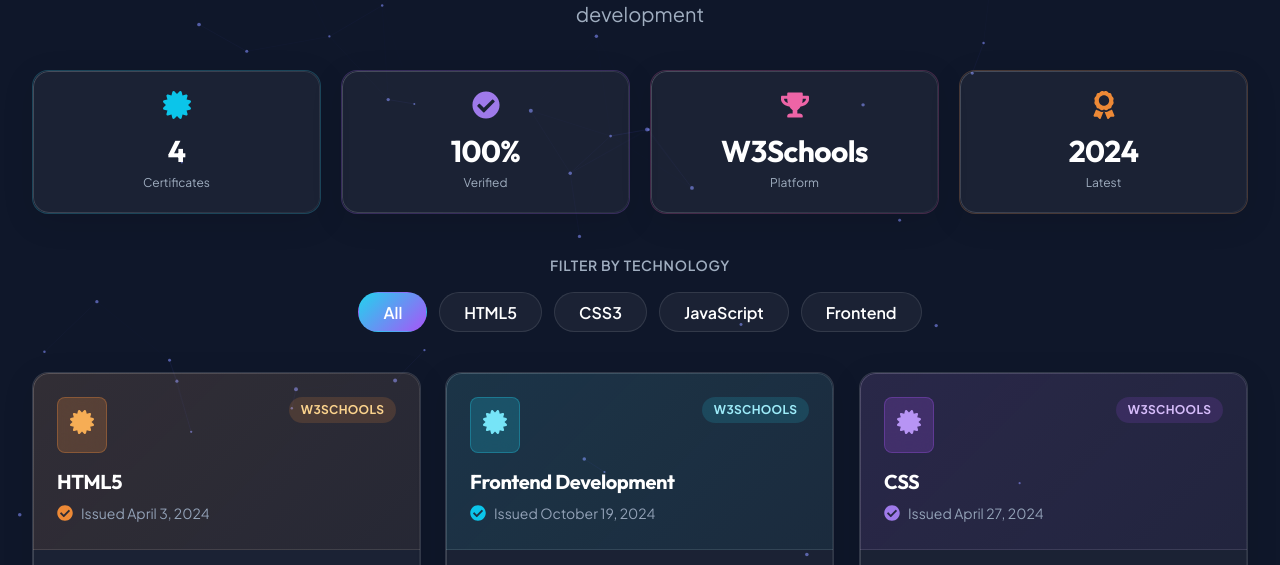
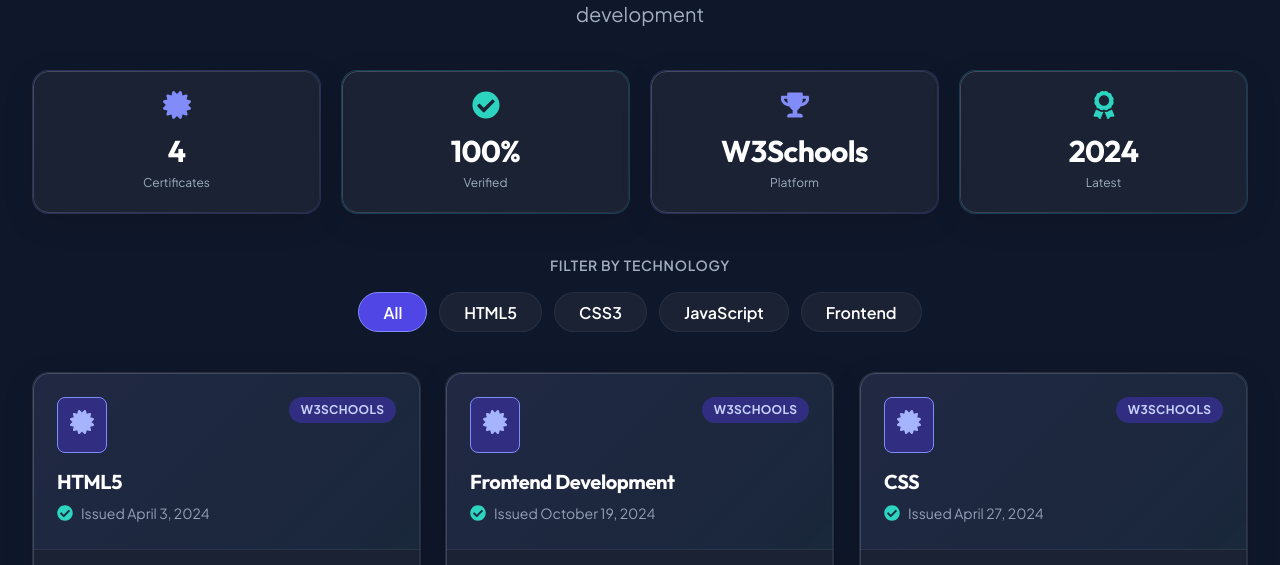
Before and after one commit to Tinashe623/my-portfolio, a React (Vite) app: page /certificates in a window 1280 px wide. Shown: the part 235-800 px from the top of the page. Built offline with nearby package versions, Linux system fonts and the light colour scheme; no server answers.

Commit message:
feat: update certificate colors and add subtle background gradient to CertificatesModern page

```diff
--- a/src/pages/CertificatesModern.jsx
+++ b/src/pages/CertificatesModern.jsx
@@ -34,7 +34,7 @@
     date: 'April 3, 2024',
     url: 'https://verify.w3schools.com/1OOV2NTADY',
     tags: ['HTML5'],
-    color: 'orange',
+    color: 'brand',
   },
   {
     title: 'Frontend Development',
@@ -42,7 +42,7 @@
     date: 'October 19, 2024',
     url: 'https://verify.w3schools.com/1PAT7UCLEL',
     tags: ['Frontend'],
-    color: 'cyan',
+    color: 'accent',
   },
   {
     title: 'CSS',
@@ -50,7 +50,7 @@
     date: 'April 27, 2024',
     url: 'https://verify.w3schools.com/1ORGOIOLIT',
     tags: ['CSS3'],
-    color: 'purple',
+    color: 'brand',
   },
   {
     title: 'JavaScript',
@@ -58,7 +58,7 @@
     date: 'October 19, 2024',
     url: 'https://verify.w3schools.com/1PAT7PQY0O',
     tags: ['JavaScript'],
-    color: 'yellow',
+    color: 'accent',
   },
 ]
 
@@ -79,8 +79,19 @@
       minH="calc(100vh - var(--header-h) - var(--footer-h))"
       pt={{ base: 8, md: 10, lg: 12 }}
       pb={{ base: 10, md: 12, lg: 16 }}
+      bg="dark.bg"
     >
-
+      {/* Subtle background gradient */}
+      <Box
+        position="absolute"
+        top="0"
+        left="0"
+        right="0"
+        bottom="0"
+        opacity={0.5}
+        bgGradient="radial(ellipse at 30% 0%, rgba(99, 102, 241, 0.08) 0%, transparent 50%), radial(ellipse at 70% 100%, rgba(6, 182, 212, 0.06) 0%, transparent 50%)"
+        pointerEvents="none"
+      />
 
       <Container maxW="7xl" position="relative" zIndex={1} px={{ base: 4, md: 6, lg: 8 }}>
         {/* Header */}
@@ -123,9 +134,9 @@
               p={5}
               textAlign="center"
               borderWidth="1px"
-              borderColor="rgba(34, 211, 238, 0.2)"
+              borderColor="rgba(99, 102, 241, 0.2)"
             >
-              <Icon as={FaCertificate} boxSize={7} color="cyan.400" mb={2} />
+              <Icon as={FaCertificate} boxSize={7} color="brand.400" mb={2} />
               <Heading size="lg" color="white" mb={1}>
                 {certs.length}
               </Heading>
@@ -137,9 +148,9 @@
               p={5}
               textAlign="center"
               borderWidth="1px"
-              borderColor="rgba(168, 85, 247, 0.2)"
+              borderColor="rgba(6, 182, 212, 0.2)"
             >
-              <Icon as={FaCheckCircle} boxSize={7} color="purple.400" mb={2} />
+              <Icon as={FaCheckCircle} boxSize={7} color="accent.400" mb={2} />
               <Heading size="lg" color="white" mb={1}>
                 100%
               </Heading>
@@ -151,9 +162,9 @@
               p={5}
               textAlign="center"
               borderWidth="1px"
-              borderColor="rgba(236, 72, 153, 0.2)"
+              borderColor="rgba(99, 102, 241, 0.2)"
             >
-              <Icon as={FaTrophy} boxSize={7} color="pink.400" mb={2} />
+              <Icon as={FaTrophy} boxSize={7} color="brand.400" mb={2} />
               <Heading size="lg" color="white" mb={1}>
                 W3Schools
               </Heading>
@@ -165,9 +176,9 @@
               p={5}
               textAlign="center"
               borderWidth="1px"
-              borderColor="rgba(251, 146, 60, 0.2)"
+              borderColor="rgba(6, 182, 212, 0.2)"
             >
-              <Icon as={FaAward} boxSize={7} color="orange.400" mb={2} />
+              <Icon as={FaAward} boxSize={7} color="accent.400" mb={2} />
               <Heading size="lg" color="white" mb={1}>
                 2024
               </Heading>
@@ -205,22 +216,15 @@
                   size="md"
                   px={6}
                   onClick={() => setFilter(tag)}
-                  bg={
-                    filter === tag
-                      ? 'linear-gradient(135deg, #22d3ee, #a855f7)'
-                      : 'rgba(255, 255, 255, 0.05)'
-                  }
+                  bg={filter === tag ? 'brand.600' : 'rgba(255, 255, 255, 0.05)'}
                   color="white"
                   borderWidth="1px"
-                  borderColor={filter === tag ? 'transparent' : 'rgba(255, 255, 255, 0.1)'}
+                  borderColor={filter === tag ? 'brand.400' : 'whiteAlpha.100'}
                   borderRadius="full"
                   fontWeight="600"
                   _hover={{
-                    bg:
-                      filter === tag
-                        ? 'linear-gradient(135deg, #22d3ee, #a855f7)'
-                        : 'rgba(34, 211, 238, 0.1)',
-                    borderColor: filter === tag ? 'transparent' : 'rgba(34, 211, 238, 0.4)',
+                    bg: filter === tag ? 'brand.500' : 'rgba(99, 102, 241, 0.1)',
+                    borderColor: filter === tag ? 'brand.300' : 'brand.400',
                     transform: 'translateY(-2px)',
                   }}
                   transition="all 0.3s"
@@ -250,11 +254,12 @@
                 h="100%"
                 overflow="hidden"
                 borderWidth="1px"
-                borderColor="rgba(255, 255, 255, 0.1)"
+                borderColor="whiteAlpha.100"
                 position="relative"
                 _hover={{
-                  borderColor: 'rgba(34, 211, 238, 0.5)',
+                  borderColor: 'brand.400',
                   transform: 'translateY(-4px)',
+                  boxShadow: '0 20px 40px rgba(99, 102, 241, 0.15)',
                 }}
                 transition="all 0.4s cubic-bezier(0.4, 0, 0.2, 1)"
                 role="group"
@@ -262,32 +267,32 @@
                 {/* Certificate Header Background */}
                 <Box
                   position="relative"
-                  bg={`linear-gradient(135deg, rgba(${cert.color === 'cyan' ? '34,211,238' : cert.color === 'purple' ? '168,85,247' : cert.color === 'orange' ? '251,146,60' : '234,179,8'},0.1), rgba(${cert.color === 'cyan' ? '34,211,238' : cert.color === 'purple' ? '168,85,247' : cert.color === 'orange' ? '251,146,60' : '234,179,8'},0.05))`}
+                  bg="linear-gradient(135deg, rgba(99, 102, 241, 0.08), rgba(6, 182, 212, 0.04))"
                   p={6}
                   borderBottom="1px solid"
-                  borderColor="rgba(255, 255, 255, 0.1)"
+                  borderColor="whiteAlpha.100"
                 >
                   <Flex justify="space-between" align="start" mb={4}>
                     <Box
                       p={3}
                       borderRadius="lg"
-                      bg={`rgba(${cert.color === 'cyan' ? '34,211,238' : cert.color === 'purple' ? '168,85,247' : cert.color === 'orange' ? '251,146,60' : '234,179,8'},0.2)`}
-                      backdropFilter="blur(10px)"
+                      bg="brand.900"
                       border="1px solid"
-                      borderColor={`rgba(${cert.color === 'cyan' ? '34,211,238' : cert.color === 'purple' ? '168,85,247' : cert.color === 'orange' ? '251,146,60' : '234,179,8'},0.3)`}
+                      borderColor="brand.400"
                       transition="all 0.3s"
                       _groupHover={{
                         transform: 'rotate(-5deg) scale(1.1)',
+                        boxShadow: '0 0 20px rgba(99, 102, 241, 0.4)',
                       }}
                     >
-                      <Icon as={FaCertificate} boxSize={6} color={`${cert.color}.300`} />
+                      <Icon as={FaCertificate} boxSize={6} color="brand.300" />
                     </Box>
                     <Badge
                       px={3}
                       py={1}
                       borderRadius="full"
-                      bg={`rgba(${cert.color === 'cyan' ? '34,211,238' : cert.color === 'purple' ? '168,85,247' : cert.color === 'orange' ? '251,146,60' : '234,179,8'},0.15)`}
-                      color={`${cert.color}.200`}
+                      bg="brand.900"
+                      color="brand.200"
                       fontSize="xs"
                       fontWeight="700"
                       letterSpacing="wide"
@@ -301,7 +306,7 @@
                   </Heading>
 
                   <HStack spacing={2} color="gray.400" fontSize="sm">
-                    <Icon as={FaCheckCircle} boxSize={4} color={`${cert.color}.400`} />
+                    <Icon as={FaCheckCircle} boxSize={4} color="accent.400" />
                     <Text>Issued {cert.date}</Text>
                   </HStack>
                 </Box>
@@ -316,11 +321,11 @@
                         px={3}
                         py={1}
                         borderRadius="md"
-                        bg="rgba(34, 211, 238, 0.1)"
-                        border="1px solid rgba(34, 211, 238, 0.2)"
+                        bg="rgba(99, 102, 241, 0.1)"
+                        border="1px solid rgba(99, 102, 241, 0.2)"
                         _hover={{
-                          bg: 'rgba(34, 211, 238, 0.2)',
-                          borderColor: 'rgba(34, 211, 238, 0.4)',
+                          bg: 'rgba(99, 102, 241, 0.2)',
+                          borderColor: 'rgba(99, 102, 241, 0.4)',
                         }}
                         transition="all 0.2s"
                       >
```
